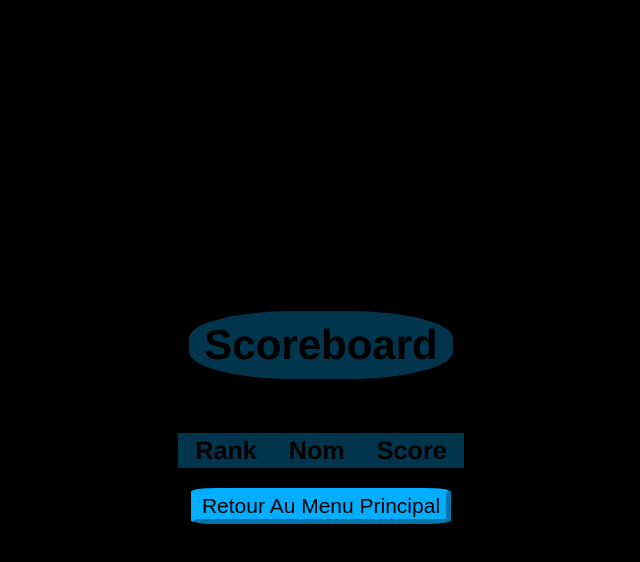
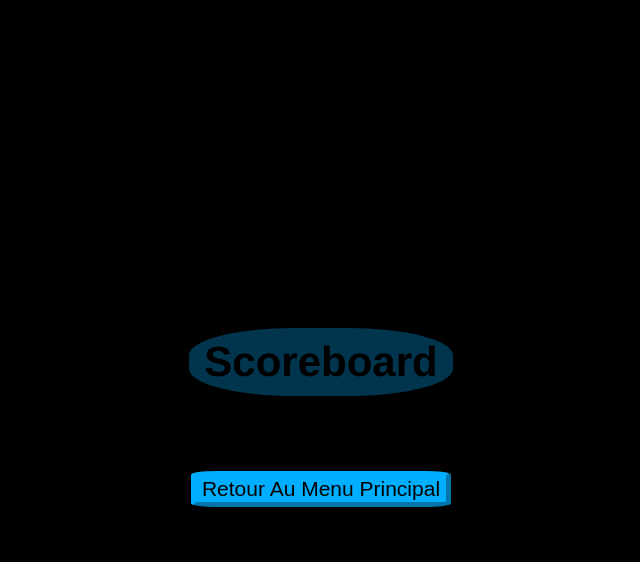
Before and after one commit to XanDers931/Pok-em-Up, a website built with webpack: page client/public/index.html in a window 1280 px wide. Both pictures are taken after a click on the button "Scoreboard". Shown: the whole page, without its empty margins (319-959 px from the left). Built offline with nearby package versions, Linux system fonts and the light colour scheme; no server answers.

Commit message:
last improvement scoreboard

```diff
--- a/client/public/index.html
+++ b/client/public/index.html
@@ -75,11 +75,6 @@
 		<article class="scoreBoard">
 			<h1><em>Scoreboard</em></h1>
 			<table class="table">
-				<tr>
-					<th>Rank</th>
-					<th>Nom</th>
-					<th>Score</th>
-				</tr>
 			</table>
 			<button class='mainmenu' href="/">Retour Au Menu Principal</button>
 		</article>
--- a/client/src/vue/ScoreBoardView.js
+++ b/client/src/vue/ScoreBoardView.js
@@ -26,7 +26,7 @@ export default class ScoreBoardView extends View {
 	show() {
 		super.show();
 
-		const base = `<table class="table"><tr><th>Nom</th><th>Score</th></tr></table>`;
+		const base = `<table class="table"><tr><th>Rank</th><th>Nom</th><th>Score</th></tr></table>`;
 
 		this.socket.emit('showScoreBoard', null);
 
```
